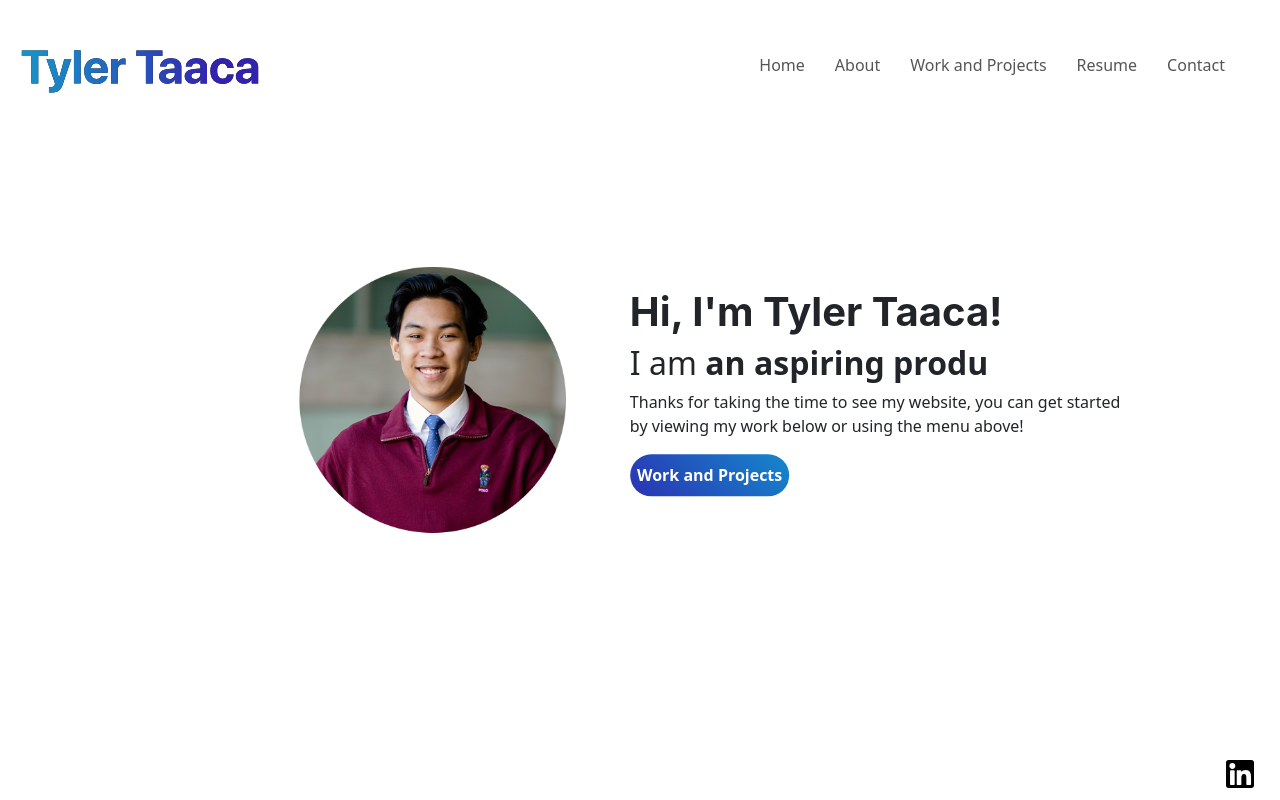
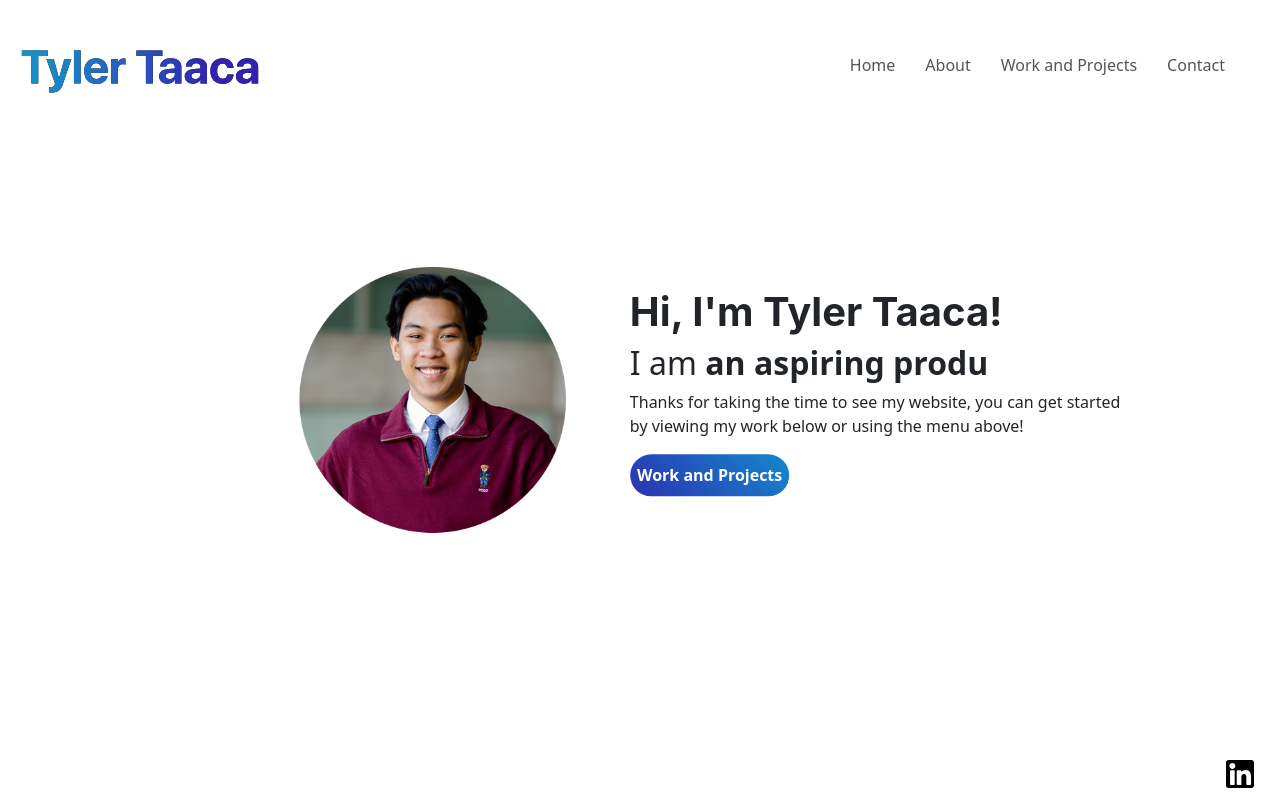
Before and after one commit to Tyler-Taaca/Website, a React (Create React App) app in the folder src/: page / in a window 1280 px wide. Built offline with nearby package versions, Linux system fonts and the light colour scheme.

Commit message:
commit master

```diff
--- a/src/components/common/navbar/Navbar.jsx
+++ b/src/components/common/navbar/Navbar.jsx
@@ -9,7 +9,7 @@ function Navbar (){
             <li><Link to="/" className="navbar-item">Home</Link></li>
             <li><Link to="/about" className="navbar-item">About</Link></li>
             <li><Link to="/work" className="navbar-item">Work and Projects</Link></li>
-            <a href='https://drive.google.com/file/d/1MfC2ZeYq-jaYmLgW7jtlQJQMbIkwWodj/view?usp=sharing' className='no'><li className="navbar-item">Resume</li></a>
+            {/*<a href='https://drive.google.com/file/d/1MfC2ZeYq-jaYmLgW7jtlQJQMbIkwWodj/view?usp=sharing' className='no'><li className="navbar-item">Resume</li></a> */}
             <li><Link to="/contact" className="navbar-item">Contact</Link></li>
         </section>
     )
```
